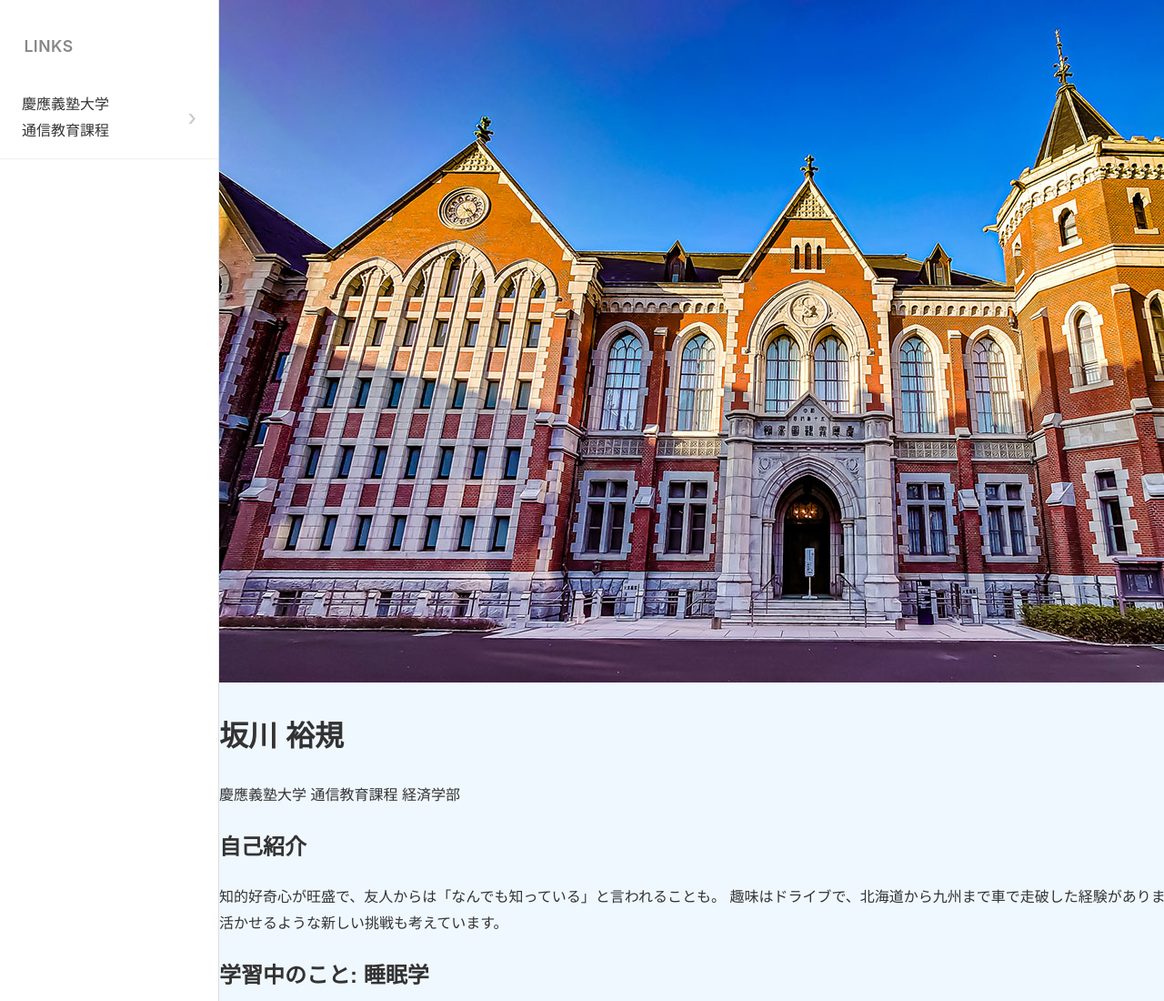
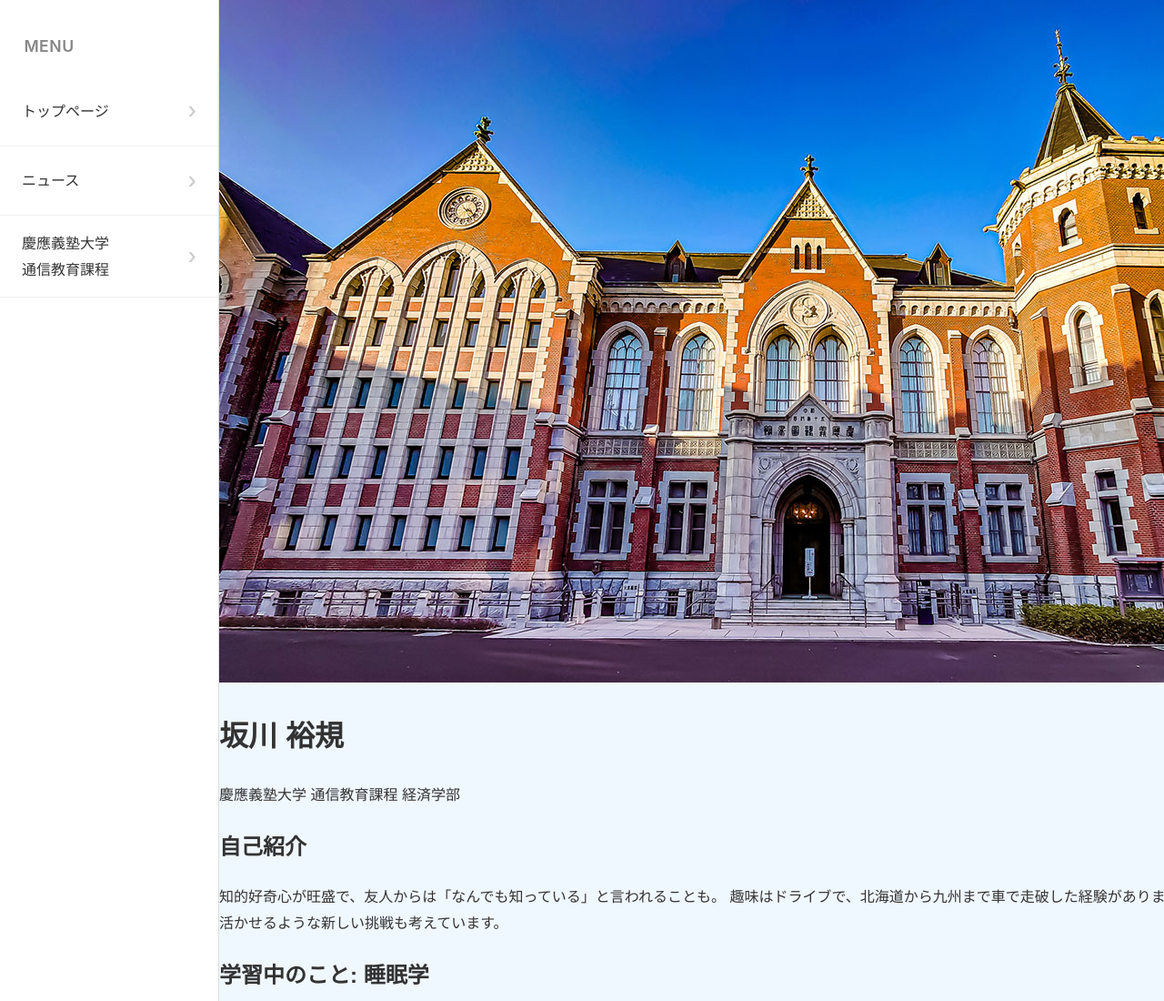
Before and after one commit to prism-sora/testsite001, a plain HTML site: page index.html in a window 1280 px wide. Shown: the top 1100 px of the page at 91% size. Drawn offline with Linux system fonts and the light colour scheme.

Commit message:
fix: Update sidebar links in index.html

```diff
--- a/index.html
+++ b/index.html
@@ -11,9 +11,11 @@
   <div class="page-wrapper">
 
     <aside class="sidebar">
-      <h2>Links</h2>
+      <h2>Menu</h2>
       <nav>
         <ul>
+          <li><a href="index.html">トップページ</a></li>
+          <li><a href="news.html">ニュース</a></li>
           <li><a href="https://www.tsushin.keio.ac.jp/" target="_blank" rel="noopener noreferrer">慶應義塾大学<br>通信教育課程</a></li>
         </ul>
       </nav>
```
